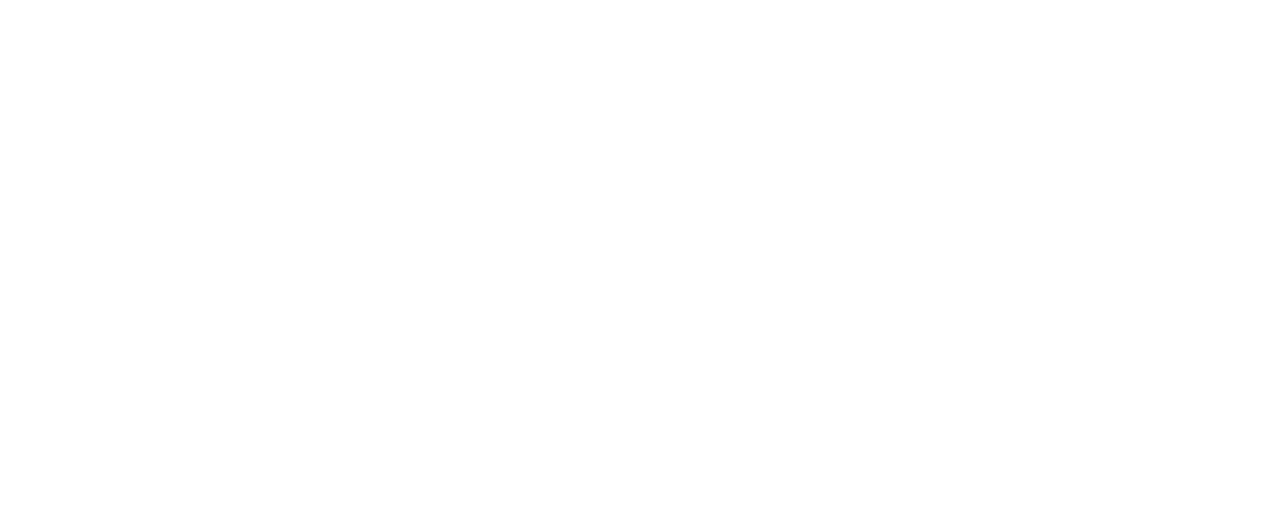
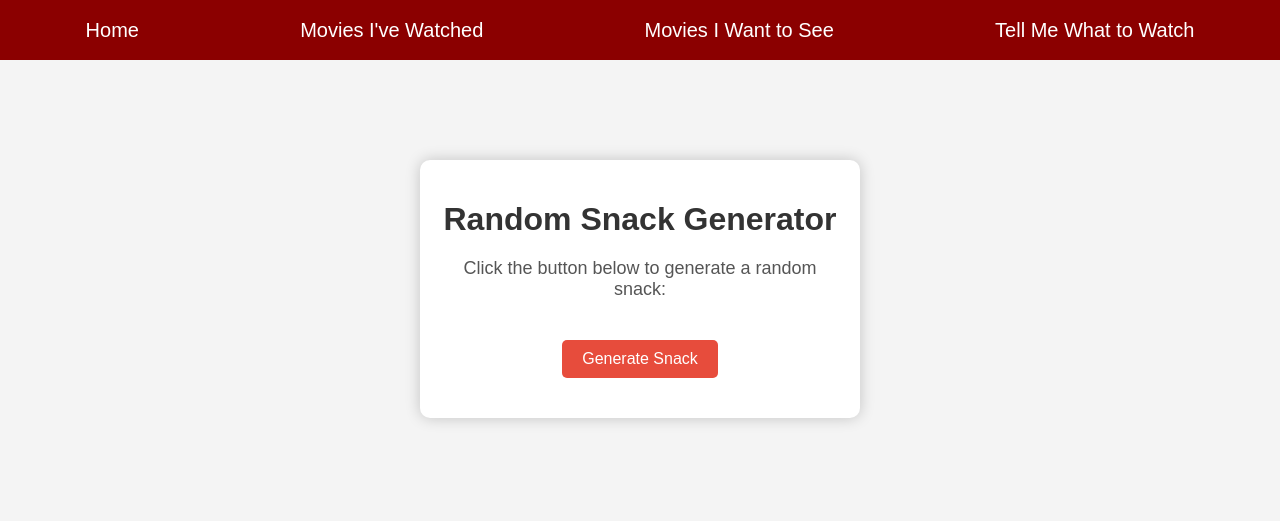
Before and after one commit to jcwarwick/Group2-Project, a plain HTML site: page snack-rando.html in a window 1280 px wide. Drawn offline with Linux system fonts and the light colour scheme.

Commit message:
snack rando edit

```diff
--- a/css/snack-rando.css
+++ b/css/snack-rando.css
@@ -0,0 +1,72 @@
+body {
+    font-family: Arial, sans-serif;
+    background-color: #f4f4f4;
+    text-align: center;
+    margin: 0;
+    padding: 0;
+}
+
+.container {
+    max-width: 400px;
+    margin: 100px auto;
+    padding: 20px;
+    background-color: #fff;
+    border-radius: 10px;
+    box-shadow: 0px 0px 15px rgba(0, 0, 0, 0.2);
+}
+
+h1 {
+    color: #333;
+    margin-bottom: 20px;
+}
+
+button {
+    background-color: #e74c3c;
+    color: #fff;
+    border: none;
+    padding: 10px 20px;
+    border-radius: 5px;
+    cursor: pointer;
+    font-size: 16px;
+    margin-top: 20px;
+    transition: background-color 0.3s;
+}
+
+button:hover {
+    background-color: #c0392b;
+}
+
+p {
+    font-size: 18px;
+    color: #555;
+    margin-bottom: 20px;
+}
+
+#result {
+    font-size: 24px;
+    font-weight: bold;
+    color: #e74c3c;
+    margin-top: 20px;
+}
+.navBar {
+    overflow: hidden;
+    background-color: darkred;
+    height: 50px;
+    padding: 5px;
+    display: flex;
+    flex-direction: row; /* Ensure the navigation items are in a row */
+    justify-content: space-around;
+    align-items: center;
+}
+
+.navBar li {
+    list-style: none;
+}
+
+.navBar li a {
+    text-decoration: none;
+    color: white;
+    padding: 5px;
+    margin-top: 5px;
+    font-size: 20px;
+}
--- a/css/style.css
+++ b/css/style.css
@@ -4,24 +4,27 @@ body, h1, ul {
 }
 
 body {
-    background-image: url("../images/popcorn.gif");
+    background-image: url(../images/empty-theater.jpg);
+    background-size: cover;
     background-repeat: no-repeat;
-    background-size:100%;
     font-family: Arial, sans-serif;
     background-color: #000;
     color: #fff;
 }
+
 .main-container {
+    background-repeat: no-repeat;
     display: flex;
-    text-align: center;
-    justify-content: center;
+    flex-direction: column; /* Stack items vertically */
+    align-items: center; /* Center horizontally */
+    justify-content: center; /* Center vertically */
     margin: 0 auto;
     padding: 20px;
     background-color: #000000;
     box-shadow: 0px 0px 10px rgba(0, 0, 0, 0.1);
 }
+
 .header-container {
-    flex: 1;
     text-align: center;
 }
 
@@ -30,13 +33,15 @@ body {
 }
 
 .search-container {
-    flex: 1;
+    background-color: #fff;
     text-align: center;
     padding-top: 20px;
 }
+
 .movie-form {
     display: inline-block;
 }
+
 .movie-search {
     padding: 8px;
     border: 1px solid #ccc;
@@ -45,6 +50,7 @@ body {
     background-color: #333;
     color: #fff;
 }
+
 .search-btn {
     background-color: #e74c3c;
     border: none;
@@ -54,6 +60,7 @@ body {
     cursor: pointer;
     transition: background-color 0.3s;
 }
+
 .search-btn:hover {
     background-color: #c0392b;
 }
@@ -61,17 +68,18 @@ body {
 .navBar {
     overflow: hidden;
     background-color: darkred;
-    height:50px;
+    height: 50px;
     padding: 5px;
-    display:flex;
-    flex: row;
+    display: flex;
+    flex-direction: row; /* Ensure the navigation items are in a row */
     justify-content: space-around;
     align-items: center;
 }
+
 .navBar li {
     list-style: none;
-    float: left;
 }
+
 .navBar li a {
     text-decoration: none;
     color: white;
--- a/js/snack-rando.js
+++ b/js/snack-rando.js
@@ -0,0 +1,28 @@
+const snacks = [
+    "Popcorn",
+    "Chocolate Chip Cookies",
+    "Chips and Salsa",
+    "Ice Cream",
+    "Pizza",
+    "Fruit Salad",
+    "Cheese and Crackers",
+    "Pretzels",
+    "Muffins",
+    "Candy Bars",
+];
+
+// Function to generate a random snack
+function generateRandomSnack() {
+    const randomIndex = Math.floor(Math.random() * snacks.length);
+    return snacks[randomIndex];
+}
+
+// DOM elements
+const generateBtn = document.getElementById("generateBtn");
+const resultDiv = document.getElementById("result");
+
+// Event listener for the button click
+generateBtn.addEventListener("click", () => {
+    const randomSnack = generateRandomSnack();
+    resultDiv.textContent = `Your random snack is: ${randomSnack}`;
+});
--- a/snack-rando.html
+++ b/snack-rando.html
@@ -0,0 +1,24 @@
+<!DOCTYPE html>
+<html lang="en">
+<head>
+    <meta charset="UTF-8">
+    <meta name="viewport" content="width=device-width, initial-scale=1.0">
+    <title>Random Snack Generator</title>
+    <link rel="stylesheet" href="./css/snack-rando.css">
+</head>
+<body>
+    <nav class="navBar" id="nav-bar">
+        <li><a href="./index.html">Home</a></li>
+        <li><a href="./movie-history-page.html">Movies I've Watched</a></li>
+        <li><a href="./movie-future-page.html">Movies I Want to See</a></li>
+        <li><a href="#random">Tell Me What to Watch</a></li>
+    </nav>
+    <div class="container">
+        <h1>Random Snack Generator</h1>
+        <p>Click the button below to generate a random snack:</p>
+        <button id="generateBtn">Generate Snack</button>
+        <div id="result"></div>
+    </div>
+    <script src="./js/snack-rando.js"></script>
+</body>
+</html>
```
Also changed, not shown: index.html (+0 -8 lines).
